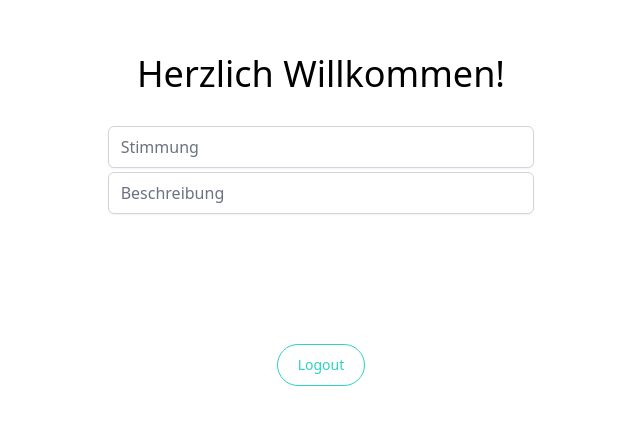
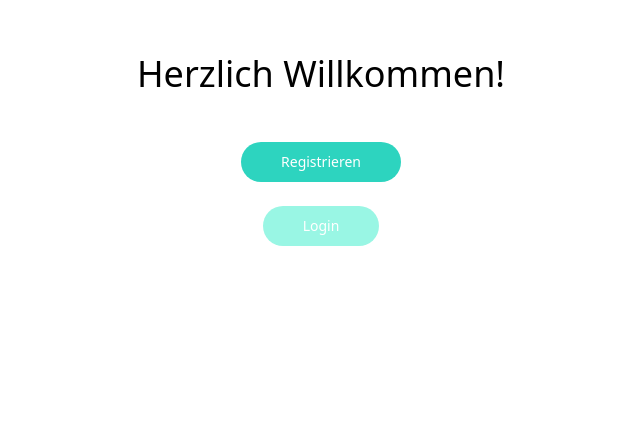
Before and after one commit to maroeplin/ba-katharina-webapp-supabase, a Next.js app: page / in a window 1280 px wide. Shown: the part 138-562 px from the top of the page, without its empty margins (319-959 px from the left). Built offline with nearby package versions, Linux system fonts and the light colour scheme.

Commit message:
routing fix

```diff
--- a/src/pages/dashboard.js
+++ b/src/pages/dashboard.js
@@ -3,6 +3,7 @@ import Image from "next/image";
 import { Inter } from "next/font/google";
 
 import { useEffect, useState } from "react";
+import { useRouter } from "next/router";
 import supabase from "@/utils/supabase-client";
 import Link from "next/link";
 
@@ -20,6 +21,7 @@ export default function Dashboard() {
 
   const [currentUser, setCurrentUser] = useState([]);
 
+  const router = useRouter();
   /*hier soll gecheckt werden, ob der User eingelogged ist und zwar, wenn die Page geladen wurde (sofort, wenn das component geladen wurde)
 
   useEffect(argument1, argument2)
@@ -90,6 +92,12 @@ export default function Dashboard() {
     setIsAuthenticated(false);
   }
 
+
+  const backToHome = () => {
+    router.push("/")
+  }
+
+
   console.log("authentifiziert? ", isAuthenticated);
   console.log("currentUser: ", currentUser);
   return (
@@ -140,7 +148,7 @@ export default function Dashboard() {
                 <button
                   type="button"
                   className="text-teal-400  hover:bg-bg-teal-700 focus:outline-none focus:ring-4 focus:ring-bg-teal-200  border border-teal-400 font-medium rounded-full text-sm px-5 py-2.5 text-center mb-2  dark:hover:bg-teal-700 dark:focus:ring-bg-teal-700 m-auto mt-8"
-                  onClick={loginWithToken}
+                  onClick={backToHome}
                 >
                   Logout
                 </button>
--- a/src/pages/index.js
+++ b/src/pages/index.js
@@ -103,7 +103,7 @@ export default function Home() {
         <div className="w-1/3 pt-48 m-auto text-center">
           <h1 className="text-4xl font-light">Herzlich Willkommen!</h1>
 
-          {isAuthenticated ? (
+          {!isAuthenticated ? (
             <>
               {console.log("datensetXX: ", datenset)}
               <div className="grid gap-2 pt-8 m-auto">
--- a/src/pages/login.js
+++ b/src/pages/login.js
@@ -23,7 +23,7 @@ export default function Login() {
         console.log("User wurde authentifiziert.");
         setIsAuthenticated(true);
         //zurück zur Startseite
-        router.push("/");
+        router.push("/dashboard");
       }
     } catch (error) {
       console.log('error: ', error);
```
